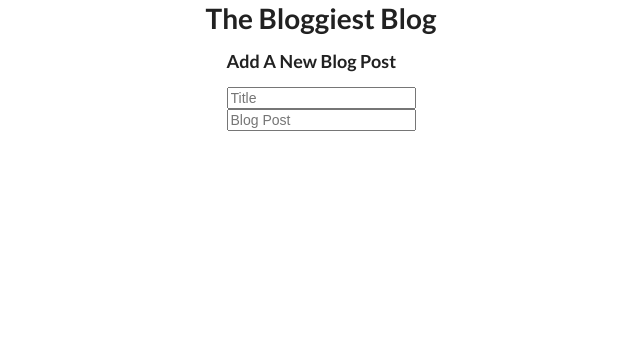
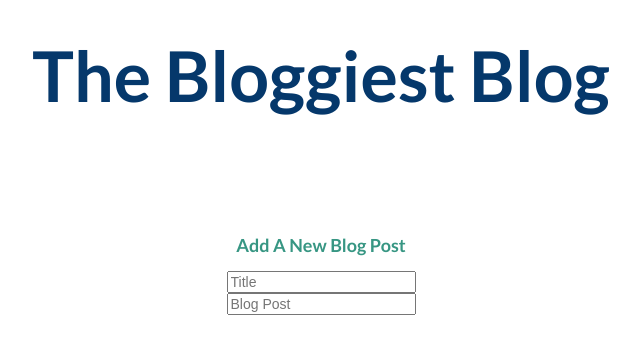
Before and after one commit to jessieleigh30/redux_blog, a React (Create React App) app: page / in a window 1280 px wide. Shown: the top 354 px of the page, without its empty margins (319-959 px from the left). Built offline with nearby package versions, Linux system fonts and the light colour scheme.

Commit message:
headers styled

```diff
--- a/src/Components/BlogForm.js
+++ b/src/Components/BlogForm.js
@@ -1,5 +1,6 @@
 import React from 'react';
 import { connect, } from 'react-redux';
+import styled from "styled-components";
 
 class BlogForm extends React.Component {
   state = { title: '', body: "" };
@@ -25,8 +26,8 @@ class BlogForm extends React.Component {
     const { title, body } = this.state;
 
     return (
-      <div>
-        <h3>Add A New Blog Post</h3>
+      <Container>
+        <HeaderTwo>Add A New Blog Post</HeaderTwo>
         <form onSubmit={this.handleSubmit}>
           <input name = "title" value={title} placeholder = "Title" onChange={this.handleChange} />
         </form>
@@ -34,10 +35,25 @@ class BlogForm extends React.Component {
           <input name = "body" value={body} placeholder = "Blog Post" onChange={this.handleChange} />
         </form>
 
-      </div>
+       </Container>
     )
   }
 }
+
+
+const Container = styled.div `
+  padding-top: 100px;
+  width: 100%;
+  height: 100%;
+  align-items: center;
+  display: flex;
+  flex-direction: column;
+  justify-content: flex-start;
+`
+
+const HeaderTwo = styled.h3 `
+  color: #379683;
+`
 
 const mapStateToProps = (state) => {
   return { id: state.nextId, };
--- a/src/Components/Home.js
+++ b/src/Components/Home.js
@@ -1,14 +1,27 @@
 import React from "react";
 import BlogList from "./BlogList";
 import BlogForm from "./BlogForm";
+import styled from "styled-components";
 
 const Home = () => (
- <div style ={{ display: "flex", alignItems: "center", flexDirection: "column"}}>
-   <h1>The Bloggiest Blog </h1>
+ <div>
+   <BlogTitle>The Bloggiest Blog </BlogTitle>
     <BlogForm />
     <BlogList />
     </div>
 
 )
 
+const BlogTitle = styled.h1 `
+  color: #05386B;
+  font-size: 70px;
+  padding-top: 30px;
+  align-items: center;
+  display: flex;
+  flex-direction: column;
+  justify-content: flex-start;
+
+
+`
+
 export default Home;
```
